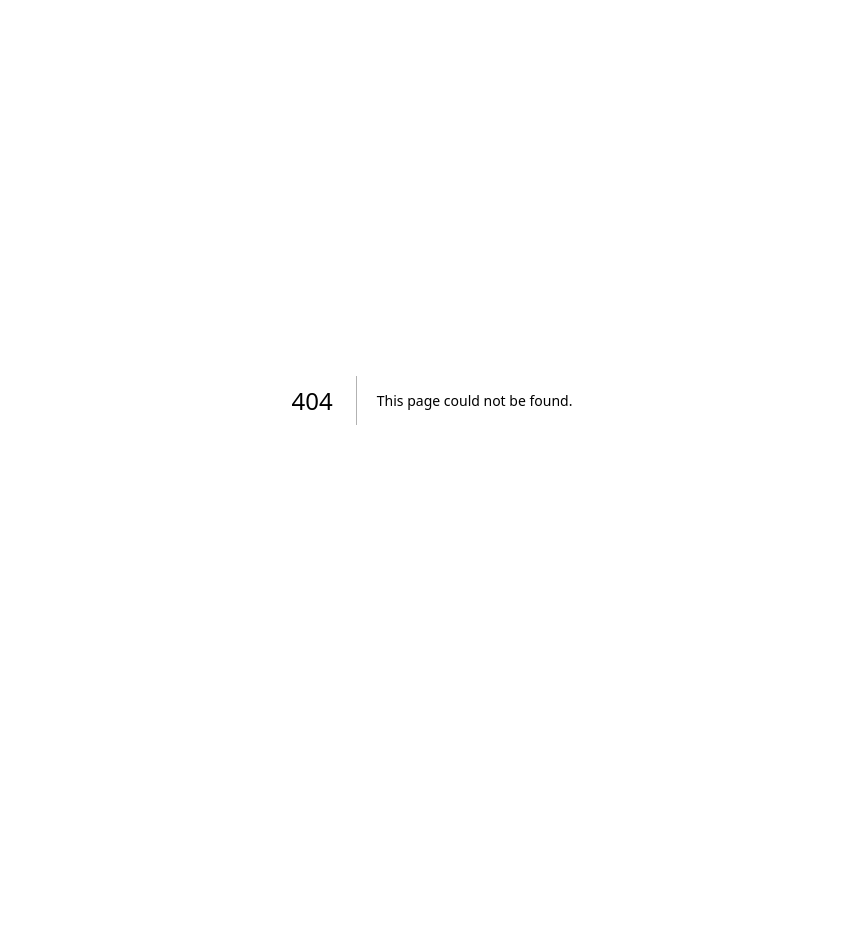
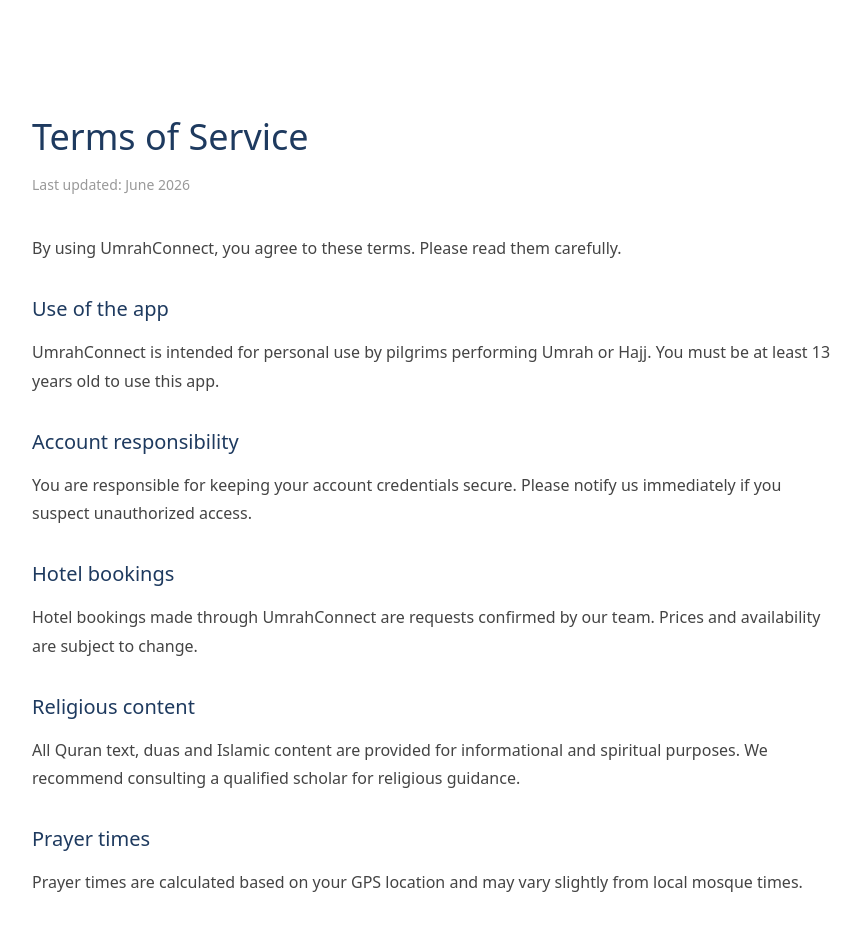
Before and after one commit to ahmadado1/UmrahConnect-web, a Next.js app: page /terms in a window 1280 px wide. Before the commit this address had no page. Shown: the top 933 px of the page, without its empty margins (208-1069 px from the left). Before the commit the page ends 800 px from the top, so only its background shows below. Built offline with nearby package versions, Linux system fonts and the light colour scheme.

Commit message:
Add privacy and terms pages

```diff
--- /dev/null
+++ b/app/privacy/page.tsx
@@ -0,0 +1,22 @@
+export default function PrivacyPolicy() {
+  return (
+    <div style={{ maxWidth: "800px", margin: "0 auto", padding: "80px 24px", fontFamily: "system-ui, sans-serif" }}>
+      <h1 style={{ color: "#1E3A5F", fontSize: "36px", fontWeight: "500", marginBottom: "8px" }}>Privacy Policy</h1>
+      <p style={{ color: "#999", fontSize: "14px", marginBottom: "40px" }}>Last updated: June 2026</p>
+      <p style={{ color: "#444", lineHeight: "1.8", marginBottom: "32px" }}>UmrahConnect is committed to protecting your privacy. This policy explains how we collect, use and protect your information.</p>
+      {[
+        { title: "Information we collect", content: "We collect your name, email address, and language preference when you create an account. We also collect your GPS location to provide accurate prayer times and weather information." },
+        { title: "How we use your information", content: "We use your information to provide prayer times, personalize your experience, save your Quran progress and bookmarks, and process hotel booking requests." },
+        { title: "Data storage", content: "Your data is stored securely using Supabase. We do not sell your personal information to third parties." },
+        { title: "Google Sign In", content: "If you sign in with Google, we receive your name, email and profile picture. We do not store your Google password." },
+        { title: "Location data", content: "We use your location only to calculate prayer times and local weather. We do not store or share your location history." },
+        { title: "Contact us", content: "If you have questions about this privacy policy, contact us at ahmadado6002@gmail.com" },
+      ].map((section) => (
+        <div key={section.title} style={{ marginBottom: "32px" }}>
+          <h2 style={{ color: "#1E3A5F", fontSize: "20px", fontWeight: "500", marginBottom: "8px" }}>{section.title}</h2>
+          <p style={{ color: "#444", lineHeight: "1.8" }}>{section.content}</p>
+        </div>
+      ))}
+    </div>
+  )
+}
--- /dev/null
+++ b/app/terms/page.tsx
@@ -0,0 +1,23 @@
+export default function Terms() {
+  return (
+    <div style={{ maxWidth: "800px", margin: "0 auto", padding: "80px 24px", fontFamily: "system-ui, sans-serif" }}>
+      <h1 style={{ color: "#1E3A5F", fontSize: "36px", fontWeight: "500", marginBottom: "8px" }}>Terms of Service</h1>
+      <p style={{ color: "#999", fontSize: "14px", marginBottom: "40px" }}>Last updated: June 2026</p>
+      <p style={{ color: "#444", lineHeight: "1.8", marginBottom: "32px" }}>By using UmrahConnect, you agree to these terms. Please read them carefully.</p>
+      {[
+        { title: "Use of the app", content: "UmrahConnect is intended for personal use by pilgrims performing Umrah or Hajj. You must be at least 13 years old to use this app." },
+        { title: "Account responsibility", content: "You are responsible for keeping your account credentials secure. Please notify us immediately if you suspect unauthorized access." },
+        { title: "Hotel bookings", content: "Hotel bookings made through UmrahConnect are requests confirmed by our team. Prices and availability are subject to change." },
+        { title: "Religious content", content: "All Quran text, duas and Islamic content are provided for informational and spiritual purposes. We recommend consulting a qualified scholar for religious guidance." },
+        { title: "Prayer times", content: "Prayer times are calculated based on your GPS location and may vary slightly from local mosque times." },
+        { title: "Changes to terms", content: "We may update these terms from time to time. Continued use of the app after changes means you accept the new terms." },
+        { title: "Contact us", content: "For questions about these terms, contact us at ahmadado6002@gmail.com" },
+      ].map((section) => (
+        <div key={section.title} style={{ marginBottom: "32px" }}>
+          <h2 style={{ color: "#1E3A5F", fontSize: "20px", fontWeight: "500", marginBottom: "8px" }}>{section.title}</h2>
+          <p style={{ color: "#444", lineHeight: "1.8" }}>{section.content}</p>
+        </div>
+      ))}
+    </div>
+  )
+}
```
